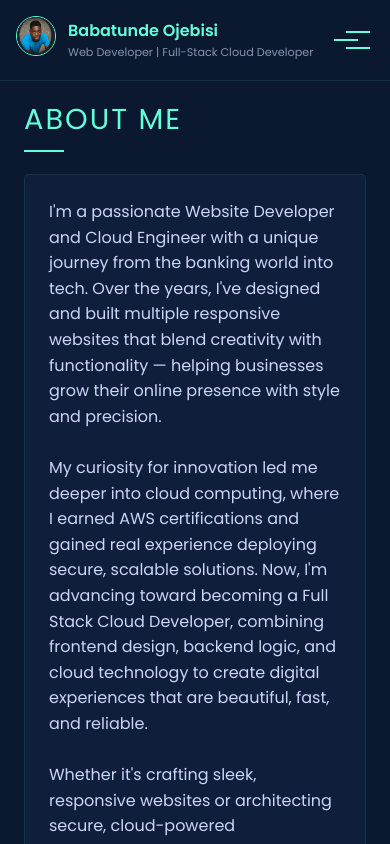
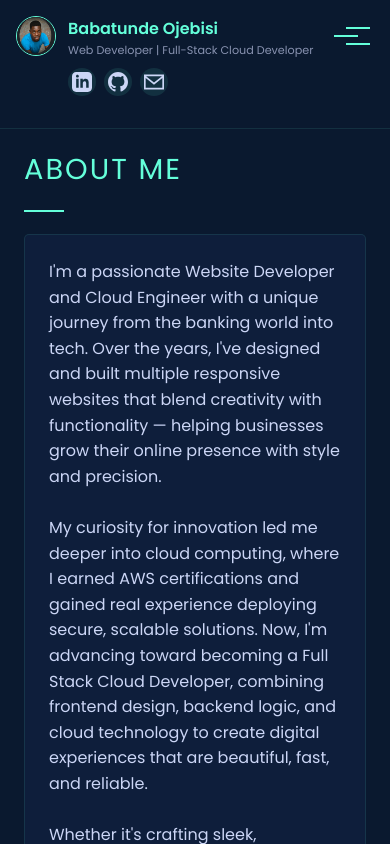
Before and after one commit to Babatunde-Ojebisi/Portfolio, a React (Create React App) app in the folder portfolio-react/: page / in a window 390 px wide. Built offline with nearby package versions, Linux system fonts and the light colour scheme.

Commit message:
Completed Mobile Design

```diff
--- a/portfolio-react/src/App.js
+++ b/portfolio-react/src/App.js
@@ -83,6 +83,12 @@ function App() {
         <section id="skills"><Skills /></section>
         <section id="certifications"><Certifications /></section>
         <section id="contact"><Contact /></section>
+
+        {isMobile && (
+          <div className="mobile-footer">
+            © {new Date().getFullYear()} Ojebisi Babatunde. All rights reserved.
+          </div>
+        )}
       </main>
     </div>
   );
--- a/portfolio-react/src/components/MobileHeader.js
+++ b/portfolio-react/src/components/MobileHeader.js
@@ -18,6 +18,23 @@ function MobileHeader() {
           <div className="mobile-profile-info">
             <h1>Babatunde Ojebisi</h1>
             <p className="tagline">Web Developer | Full-Stack Cloud Developer</p>
+            <div className="mobile-social-icons">
+              <a href="https://linkedin.com" target="_blank" rel="noopener noreferrer" aria-label="LinkedIn">
+                <svg xmlns="http://www.w3.org/2000/svg" width="24" height="24" viewBox="0 0 24 24" fill="currentColor">
+                  <path d="M19 0h-14c-2.761 0-5 2.239-5 5v14c0 2.761 2.239 5 5 5h14c2.762 0 5-2.239 5-5v-14c0-2.761-2.238-5-5-5zm-11 19h-3v-11h3v11zm-1.5-12.268c-.966 0-1.75-.79-1.75-1.764s.784-1.764 1.75-1.764 1.75.79 1.75 1.764-.783 1.764-1.75 1.764zm13.5 12.268h-3v-5.604c0-3.368-4-3.113-4 0v5.604h-3v-11h3v1.765c1.396-2.586 7-2.777 7 2.476v6.759z"/>
+                </svg>
+              </a>
+              <a href="https://github.com" target="_blank" rel="noopener noreferrer" aria-label="GitHub">
+                <svg xmlns="http://www.w3.org/2000/svg" width="24" height="24" viewBox="0 0 24 24" fill="currentColor">
+                  <path d="M12 0c-6.626 0-12 5.373-12 12 0 5.302 3.438 9.8 8.207 11.387.599.111.793-.261.793-.577v-2.234c-3.338.726-4.033-1.416-4.033-1.416-.546-1.387-1.333-1.756-1.333-1.756-1.089-.745.083-.729.083-.729 1.205.084 1.839 1.237 1.839 1.237 1.07 1.834 2.807 1.304 3.492.997.107-.775.418-1.305.762-1.604-2.665-.305-5.467-1.334-5.467-5.931 0-1.311.469-2.381 1.236-3.221-.124-.303-.535-1.524.117-3.176 0 0 1.008-.322 3.301 1.23.957-.266 1.983-.399 3.003-.404 1.02.005 2.047.138 3.006.404 2.291-1.552 3.297-1.23 3.297-1.23.653 1.653.242 2.874.118 3.176.77.84 1.235 1.911 1.235 3.221 0 4.609-2.807 5.624-5.479 5.921.43.372.823 1.102.823 2.222v3.293c0 .319.192.694.801.576 4.765-1.589 8.199-6.086 8.199-11.386 0-6.627-5.373-12-12-12z"/>
+                </svg>
+              </a>
+              <a href="mailto:example@gmail.com" aria-label="Email">
+                <svg xmlns="http://www.w3.org/2000/svg" width="24" height="24" viewBox="0 0 24 24" fill="currentColor">
+                  <path d="M0 3v18h24v-18h-24zm21.518 2l-9.518 7.713-9.518-7.713h19.036zm-19.518 14v-11.817l10 8.104 10-8.104v11.817h-20z"/>
+                </svg>
+              </a>
+            </div>
           </div>
         </div>
 
@@ -37,23 +54,6 @@ function MobileHeader() {
         <div className="mobile-cv-download">
           <CVDownload />
         </div>
-        <div className="mobile-social-icons">
-          <a href="https://linkedin.com" target="_blank" rel="noopener noreferrer" aria-label="LinkedIn">
-            <svg xmlns="http://www.w3.org/2000/svg" width="24" height="24" viewBox="0 0 24 24" fill="currentColor">
-              <path d="M19 0h-14c-2.761 0-5 2.239-5 5v14c0 2.761 2.239 5 5 5h14c2.762 0 5-2.239 5-5v-14c0-2.761-2.238-5-5-5zm-11 19h-3v-11h3v11zm-1.5-12.268c-.966 0-1.75-.79-1.75-1.764s.784-1.764 1.75-1.764 1.75.79 1.75 1.764-.783 1.764-1.75 1.764zm13.5 12.268h-3v-5.604c0-3.368-4-3.113-4 0v5.604h-3v-11h3v1.765c1.396-2.586 7-2.777 7 2.476v6.759z"/>
-            </svg>
-          </a>
-          <a href="https://github.com" target="_blank" rel="noopener noreferrer" aria-label="GitHub">
-            <svg xmlns="http://www.w3.org/2000/svg" width="24" height="24" viewBox="0 0 24 24" fill="currentColor">
-              <path d="M12 0c-6.626 0-12 5.373-12 12 0 5.302 3.438 9.8 8.207 11.387.599.111.793-.261.793-.577v-2.234c-3.338.726-4.033-1.416-4.033-1.416-.546-1.387-1.333-1.756-1.333-1.756-1.089-.745.083-.729.083-.729 1.205.084 1.839 1.237 1.839 1.237 1.07 1.834 2.807 1.304 3.492.997.107-.775.418-1.305.762-1.604-2.665-.305-5.467-1.334-5.467-5.931 0-1.311.469-2.381 1.236-3.221-.124-.303-.535-1.524.117-3.176 0 0 1.008-.322 3.301 1.23.957-.266 1.983-.399 3.003-.404 1.02.005 2.047.138 3.006.404 2.291-1.552 3.297-1.23 3.297-1.23.653 1.653.242 2.874.118 3.176.77.84 1.235 1.911 1.235 3.221 0 4.609-2.807 5.624-5.479 5.921.43.372.823 1.102.823 2.222v3.293c0 .319.192.694.801.576 4.765-1.589 8.199-6.086 8.199-11.386 0-6.627-5.373-12-12-12z"/>
-            </svg>
-          </a>
-          <a href="mailto:example@gmail.com" aria-label="Email">
-            <svg xmlns="http://www.w3.org/2000/svg" width="24" height="24" viewBox="0 0 24 24" fill="currentColor">
-              <path d="M0 3v18h24v-18h-24zm21.518 2l-9.518 7.713-9.518-7.713h19.036zm-19.518 14v-11.817l10 8.104 10-8.104v11.817h-20z"/>
-            </svg>
-          </a>
-        </div>
       </nav>
     </header>
   );
--- a/portfolio-react/src/styles/globals.css
+++ b/portfolio-react/src/styles/globals.css
@@ -767,7 +767,7 @@ section h2::after {
 /* --- Footer Updates --- */
 footer {
     margin-top: 2rem;
-    font-size: 0.8rem;
+    font-size: 0.4rem;
     color: var(--secondary-text);
     text-align: center;
 }
@@ -786,7 +786,18 @@ footer {
         margin-left: 0;
         width: 100%;
         padding: 1.5rem;
-        padding-top: 80px; /* Add space for mobile header */
+        padding-top: 120px; /* Adjusted space for mobile header */
+    }
+
+    /* Section Headers for Mobile */
+    section h2 {
+        position: sticky;
+        top: 0px; /* Position below mobile header */
+        background-color: var(--bg-color);
+        padding: 10px 0;
+        margin-top: 0;
+        width: 100%;
+        z-index: 100;
     }
 
     /* Mobile Header Styles */
@@ -798,18 +809,20 @@ footer {
         background-color: var(--bg-color);
         z-index: 1000;
         border-bottom: 1px solid var(--card-border);
+        margin-bottom: 400px;
     }
 
     .mobile-header-content {
         display: flex;
         justify-content: space-between;
-        align-items: center;
+        align-items: flex-start;
         padding: 1rem;
+        padding-bottom: 2rem; /* Increased bottom padding to create more space */
     }
 
     .mobile-profile {
         display: flex;
-        align-items: center;
+        align-items: flex-start;
     }
 
     .mobile-profile-image img {
@@ -828,6 +841,32 @@ footer {
     .mobile-profile-info .tagline {
         font-size: 0.7rem;
         margin: 0;
+    }
+
+    /* Mobile Social Icons */
+    .mobile-profile-info .mobile-social-icons {
+        display: flex;
+        gap: 0.5rem;
+        margin-top: 0.5rem;
+        justify-content: left;
+    }
+
+    .mobile-profile-info .mobile-social-icons a {
+        color: var(--primary-text);
+        transition: all 0.3s ease;
+        display: flex;
+        align-items: center;
+        justify-content: center;
+        background-color: rgba(100, 255, 218, 0.1);
+        border-radius: 50%;
+        width: 28px;
+        height: 28px;
+        padding: 4px;
+    }
+
+    .mobile-profile-info .mobile-social-icons a:hover {
+        color: var(--accent);
+        transform: translateY(-2px);
     }
 
     /* Menu Toggle Button */
@@ -917,8 +956,25 @@ footer {
         color: var(--accent);
     }
 
+    .mobile-cv-download a {
+        display: inline-block;
+        padding: 0.4rem 0.8rem;
+        background-color: transparent;
+        color: var(--accent);
+        border: 1px solid var(--accent);
+        border-radius: 4px;
+        text-decoration: none;
+        font-size: 0.85rem;
+        transition: all 0.3s ease;
+    }
+
+    .mobile-cv-download a:hover {
+        background-color: rgba(100, 255, 218, 0.1);
+        transform: translateY(-2px);
+    }
+
     .mobile-cv-download {
-        margin: 1rem 0;
+        margin: 1rem 0 4rem 0;
     }
 
     .mobile-social-icons {
@@ -1025,4 +1081,15 @@ footer {
     .certifications-grid {
         grid-template-columns: 1fr;
     }
+
+    /* Mobile-only footer */
+    .mobile-footer {
+        display: block;
+        text-align: center;
+        padding: 1rem 0;
+        margin-top: 2rem;
+        border-top: 1px solid var(--card-border);
+        color: var(--secondary-text);
+        font-size: 0.4rem;
+    }
 }
```
